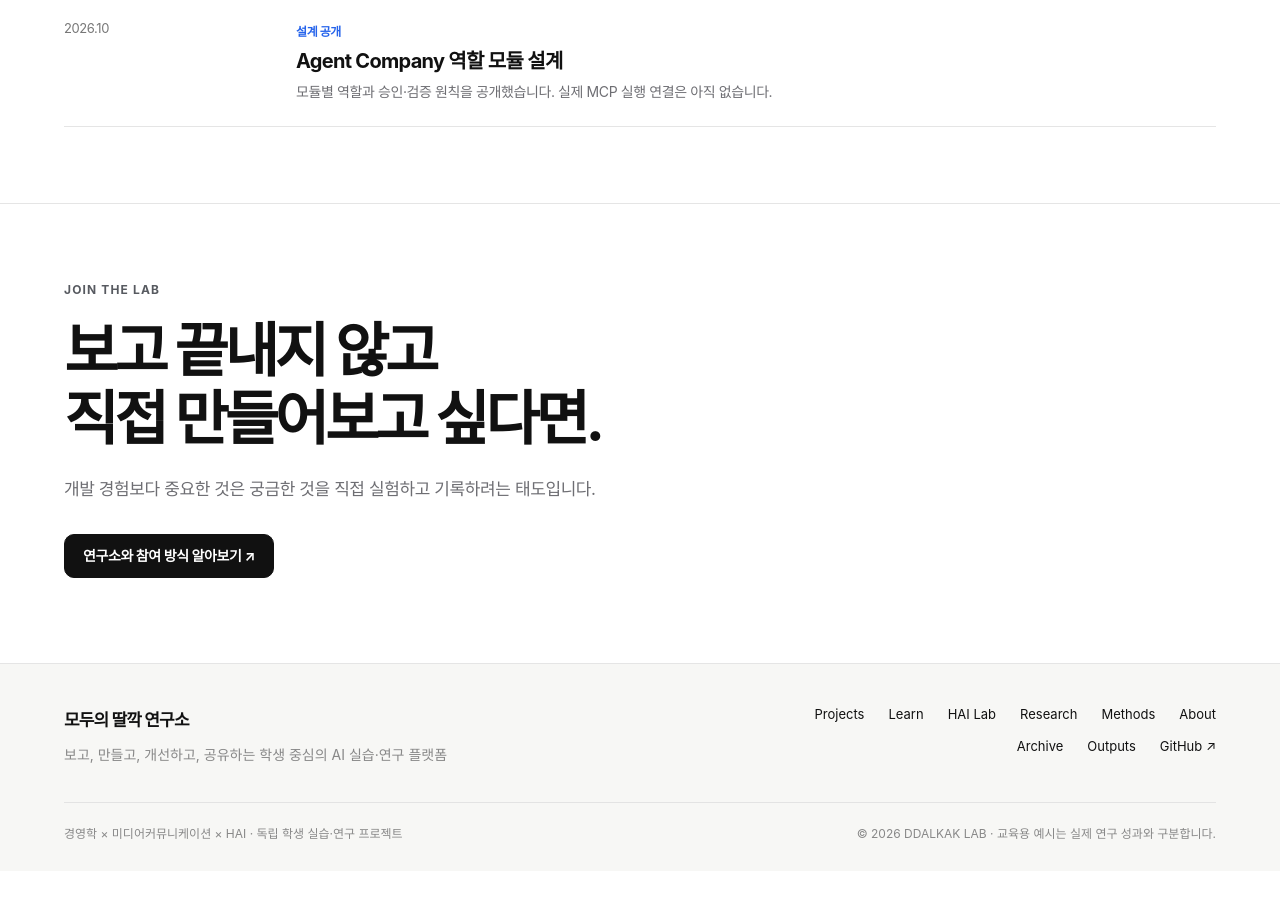
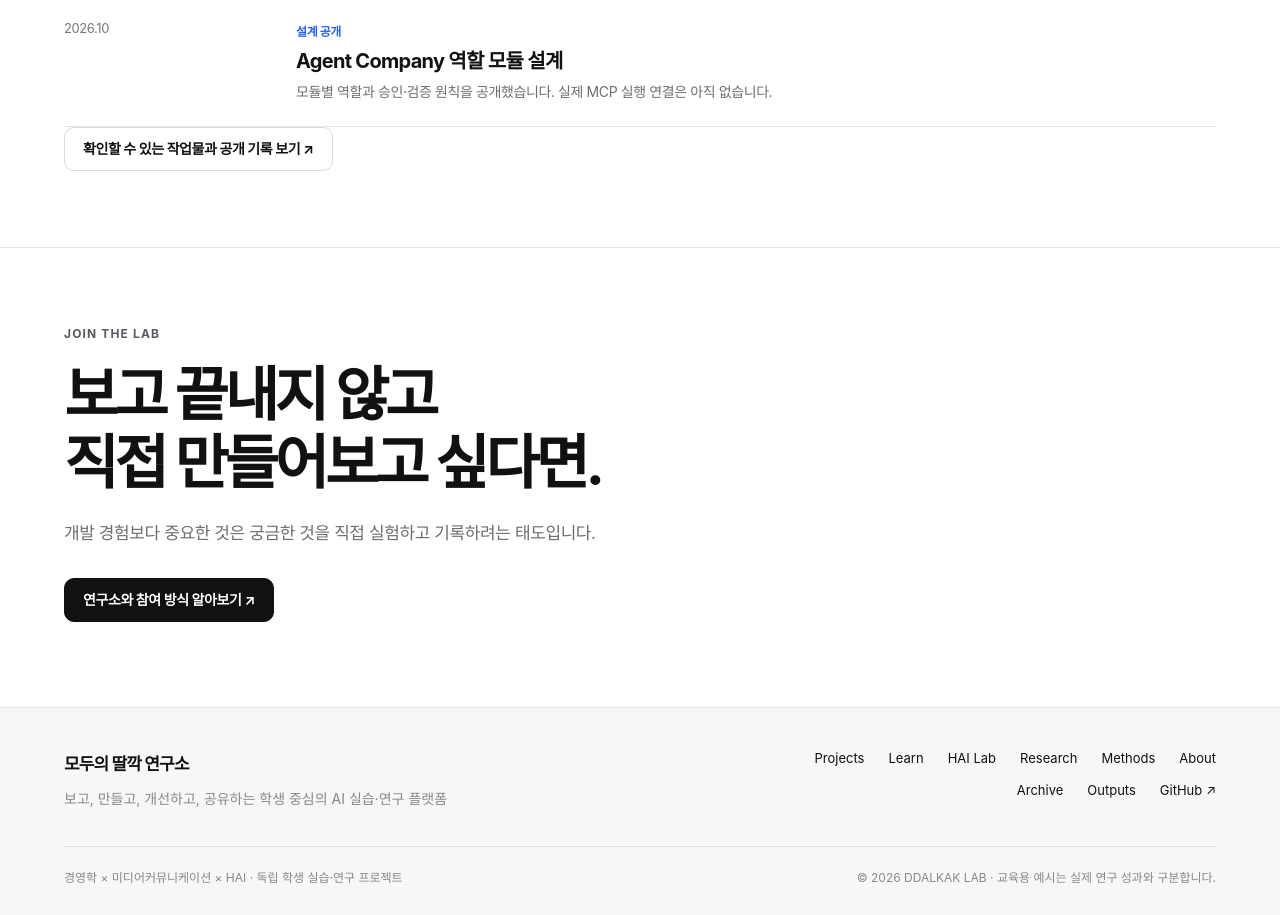
Before and after one commit to Jxny0ung/ddalkak-lab-hai, a Next.js app: page / in a window 1280 px wide. Shown: the part 5640-6555 px from the top of the page. Before the commit the page ends 6511 px from the top, so only its background shows below. Built offline with nearby package versions, Linux system fonts and the light colour scheme.

Commit message:
feat(home): offer genuine evidence-led outputs rather than unverifiable credentials

```diff
--- a/src/app/page.tsx
+++ b/src/app/page.tsx
@@ -143,6 +143,7 @@ export default function Home() {
             <div className="sl-section-head"><div><span className="sl-kicker">LATEST LAB ACTIVITY</span><h2>연구소의 현재 기록</h2><p>확인할 수 있는 개발·연구 진행 상태만 공개합니다.</p></div><Link className="sl-text-link" href="/lab">HAI Lab 보기 ↗</Link></div>
             <div className="sl-activity-list">
               {activity.map((item)=><article key={item.title}><span>{item.date}</span><div><small>{item.label}</small><h3>{item.title}</h3><p>{item.description}</p></div></article>)}
+              <div className="sl-actions sl-activity-evidence-link"><Link className="sl-btn sl-btn-outline" href="/outputs">확인할 수 있는 작업물과 공개 기록 보기 ↗</Link></div>
             </div>
           </div>
         </section>
```
